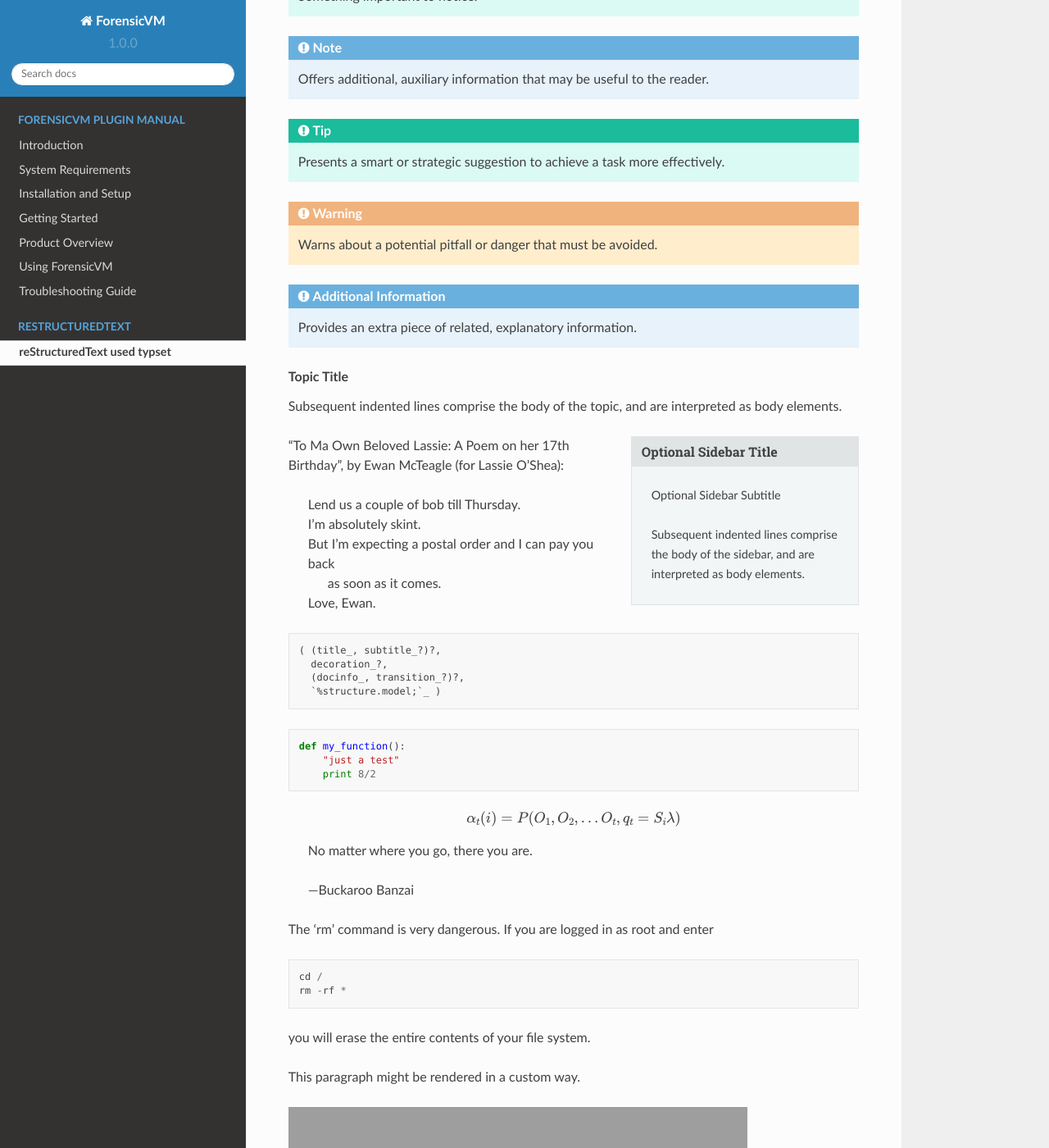
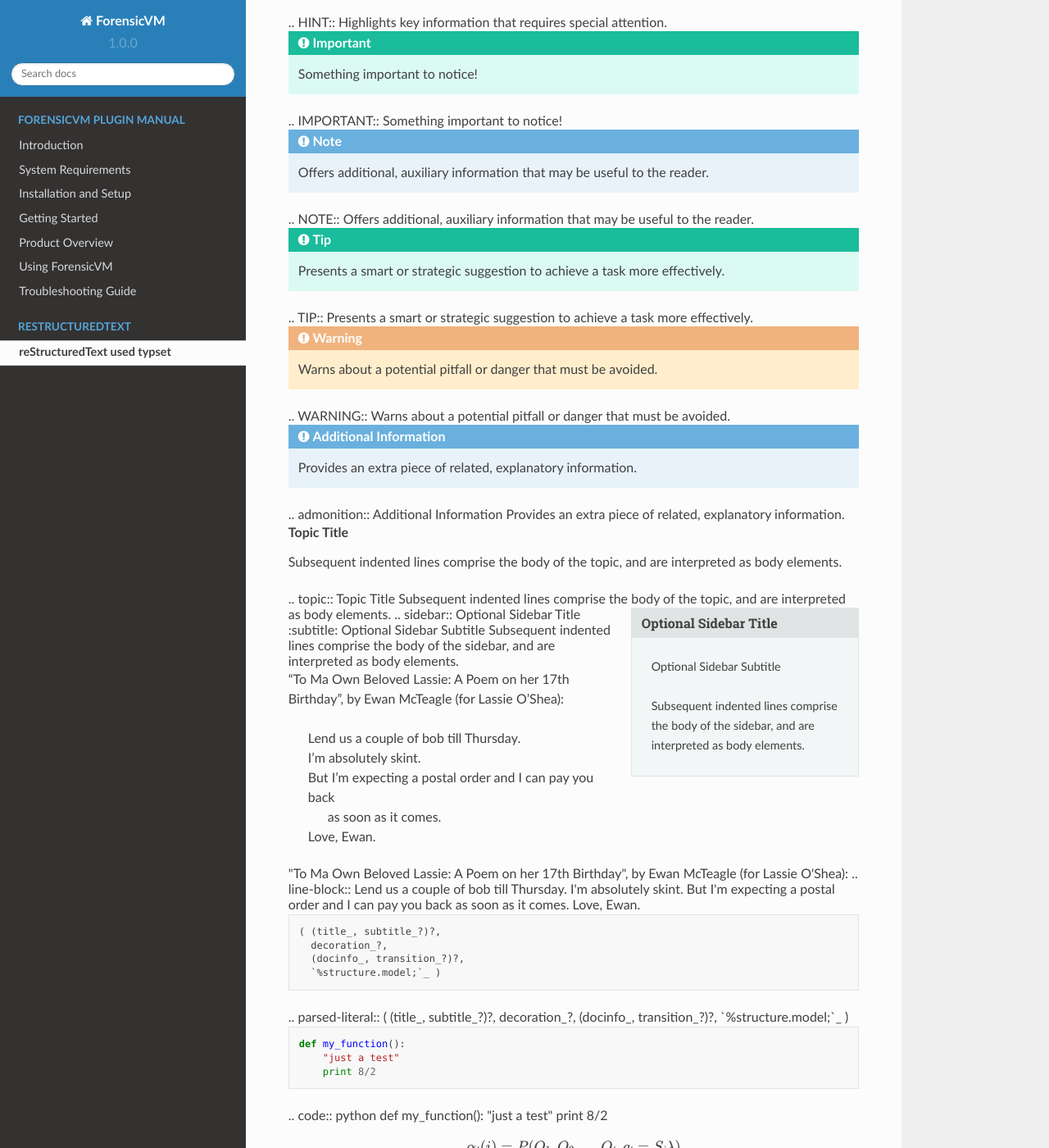
Before and after one commit to nunomourinho/forensicVmAutopsyUserManual, a Sphinx documentation site: the page built from docs/typset.rst, in a window 1280 px wide and 1400 px high, scrolled down 772 px. Shown: the whole window at 82% size. Built offline with Sphinx 7.4.7 and the Read the Docs theme 2.0.0, drawn with Linux system fonts in a browser that asks for light colours; pages that are not in the unit, such as notebooks, are missing from menus; some of the changed text lies outside the part shown; grey boxes are pictures that could not be loaded.

Commit message:
Update typset.rst

```diff
--- a/docs/typset.rst
+++ b/docs/typset.rst
@@ -2,7 +2,7 @@
 Typset
 ========
 
-.. raw::
+.. raw:: html
 
    =======
    Typset
@@ -17,7 +17,7 @@
 .. DANGER::
    Denotes actions that could result in serious harm or damage.
 
-.. raw::
+.. raw:: html
 
    .. DANGER::
       Denotes actions that could result in serious harm or damage.
@@ -25,7 +25,7 @@
 .. CAUTION::
    Signifies a potential hazard or cautionary advice.
 
-.. raw::
+.. raw:: html
 
    .. CAUTION::
       Signifies a potential hazard or cautionary advice.
@@ -33,7 +33,7 @@
 .. ERROR::
    Marks an error in the system that needs rectification.
 
-.. raw::
+.. raw:: html
 
    .. ERROR::
       Marks an error in the system that needs rectification.
@@ -41,7 +41,7 @@
 .. HINT::
    Highlights key information that requires special attention.
 
-.. raw::
+.. raw:: html
 
    .. HINT::
       Highlights key information that requires special attention.
@@ -49,7 +49,7 @@
 .. IMPORTANT::
    Something important to notice!
 
-.. raw::
+.. raw:: html
 
    .. IMPORTANT::
       Something important to notice!
@@ -57,7 +57,7 @@
 .. NOTE::
    Offers additional, auxiliary information that may be useful to the reader.
 
-.. raw::
+.. raw:: html
 
    .. NOTE::
       Offers additional, auxiliary information that may be useful to the reader.
@@ -65,7 +65,7 @@
 .. TIP::
    Presents a smart or strategic suggestion to achieve a task more effectively.
 
-.. raw::
+.. raw:: html
 
    .. TIP::
       Presents a smart or strategic suggestion to achieve a task more effectively.
@@ -73,7 +73,7 @@
 .. WARNING::
    Warns about a potential pitfall or danger that must be avoided.
 
-.. raw::
+.. raw:: html
 
    .. WARNING::
       Warns about a potential pitfall or danger that must be avoided.
@@ -82,7 +82,7 @@
 
    Provides an extra piece of related, explanatory information.
 
-.. raw::
+.. raw:: html
 
    .. admonition:: Additional Information
 
@@ -94,7 +94,7 @@
     the body of the topic, and are
     interpreted as body elements.
 
-.. raw::
+.. raw:: html
 
    .. topic:: Topic Title
 
@@ -109,7 +109,7 @@
    the body of the sidebar, and are
    interpreted as body elements.
 
-.. raw::
+.. raw:: html
 
    .. sidebar:: Optional Sidebar Title
       :subtitle: Optional Sidebar Subtitle
@@ -129,7 +129,7 @@
             as soon as it comes.
         Love, Ewan.
 
-.. raw::
+.. raw:: html
 
    "To Ma Own Beloved Lassie: A Poem on her 17th Birthday", by
    Ewan McTeagle (for Lassie O'Shea):
@@ -149,7 +149,7 @@
      (docinfo_, transition_?)?,
      `%structure.model;`_ )
 
-.. raw::
+.. raw:: html
 
    .. parsed-literal::
 
@@ -164,7 +164,7 @@
       "just a test"
       print 8/2
 
-.. raw::
+.. raw:: html
 
    .. code:: python
 
@@ -176,7 +176,7 @@
 
   α_t(i) = P(O_1, O_2, … O_t, q_t = S_i λ)
 
-.. raw::
+.. raw:: html
 
    .. math::
 
@@ -188,7 +188,7 @@
 
    -- Buckaroo Banzai
 
-.. raw::
+.. raw:: html
 
    .. epigraph::
 
@@ -210,7 +210,7 @@
 
    This paragraph might be rendered in a custom way.
 
-.. raw::
+.. raw:: html
 
    .. compound::
 
@@ -228,7 +228,7 @@
 
 .. header:: This space for rent.
 
-.. raw::
+.. raw:: html
 
    .. header:: This space for rent.
 
```
